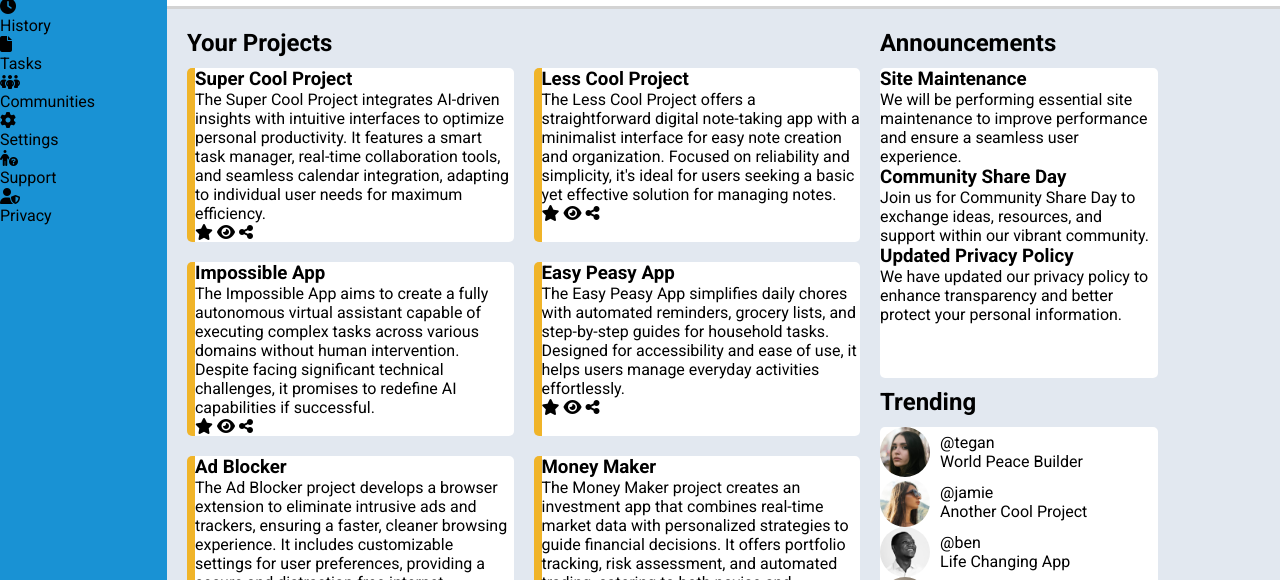
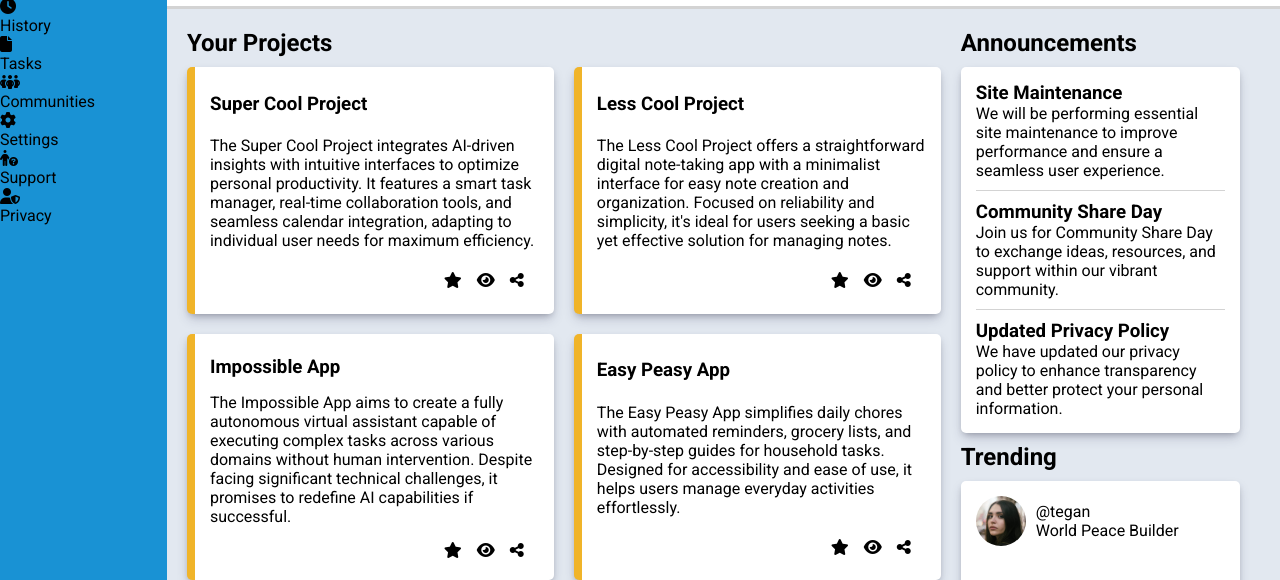
Before and after one commit to CWJ87/admin-dashboard, a plain HTML site: page index.html in a window 1280 px wide. Shown: the part 164-744 px from the top of the page. Drawn offline with Linux system fonts and the light colour scheme.

Commit message:
style: style the main content area to match design

```diff
--- a/style.css
+++ b/style.css
@@ -9,6 +9,8 @@
     /* sidebar */
     --sidebar-bg: #1592d4;
     --icon-size: 30px;
+
+    --card-padding: 15px;
 }
 
 * {
@@ -109,14 +111,14 @@ main {
     padding: 20px;
 
     display: grid;
-    grid-template-columns: 2fr repeat(8, 1fr);
-    grid-template-rows: 0.3fr repeat(3, 1fr) 0.3fr repeat(3, 1fr);
+    grid-template-columns: repeat(9, auto);
+    grid-template-rows: auto repeat(4, 1fr) auto repeat(4, 1fr);
     gap: 10px 20px;
 }
 
 .projects {
     grid-column: 1 / 7;
-    grid-row: 2 / 8;
+    grid-row: 2 / -1;
     display: grid;
     grid-template-columns: repeat(2, 1fr);
     grid-template-rows: repeat(3, 1fr);
@@ -127,6 +129,20 @@ main {
     background-color: #ffffff;
     border-radius: 5px;
     border-left: 8px solid #f0b429;
+    padding: var(--card-padding);
+    display: flex;
+    flex-direction: column;
+    justify-content: space-around;
+    box-shadow: rgba(50, 50, 93, 0.25) 0px 6px 12px -2px, rgba(0, 0, 0, 0.3) 0px 3px 7px -3px;
+}
+
+.project-icons {
+    display: flex;
+    justify-content: end;
+}
+
+.project-icons i {
+    margin-right: 15px;
 }
 
 .announcements-header {
@@ -137,20 +153,34 @@ main {
 .announcements {
     border-radius: 5px;
     background-color: #ffffff;
-    grid-row: 2 / 5;
+    grid-row: 2 / 6;
     grid-column: 7 / 9;
+    padding: var(--card-padding);
+    box-shadow: rgba(50, 50, 93, 0.25) 0px 6px 12px -2px, rgba(0, 0, 0, 0.3) 0px 3px 7px -3px;
+}
+
+.announcements p:nth-of-type(1),
+.announcements p:nth-of-type(2) {
+    border-bottom: 1px solid lightgrey;
+    padding-bottom: 10px;
+    margin-bottom: 10px;
 }
 
 .trending-header {
     grid-column: 7;
-    grid-row: 5;
+    grid-row: 6;
 }
 
 .trends {
     background-color: #ffffff;
     border-radius: 5px;
-    grid-row: 6 / 8;
+    grid-row: 7 / -1;
     grid-column: 7 / 9;
+    display: flex;
+    flex-direction: column;
+    justify-content: space-between;
+    padding: var(--card-padding);
+    box-shadow: rgba(50, 50, 93, 0.25) 0px 6px 12px -2px, rgba(0, 0, 0, 0.3) 0px 3px 7px -3px;
 }
 
 .user {
```
